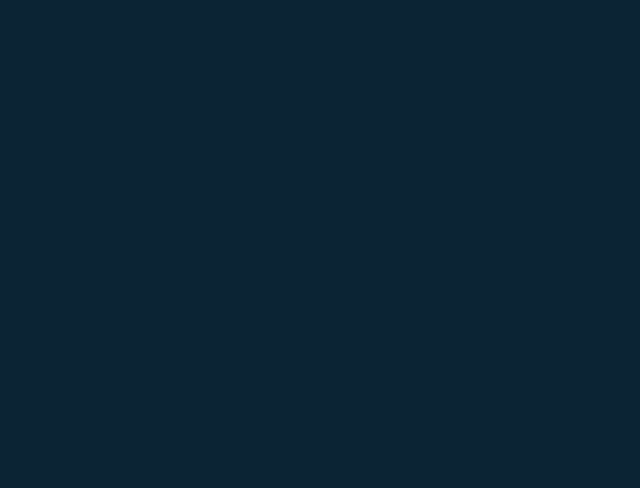
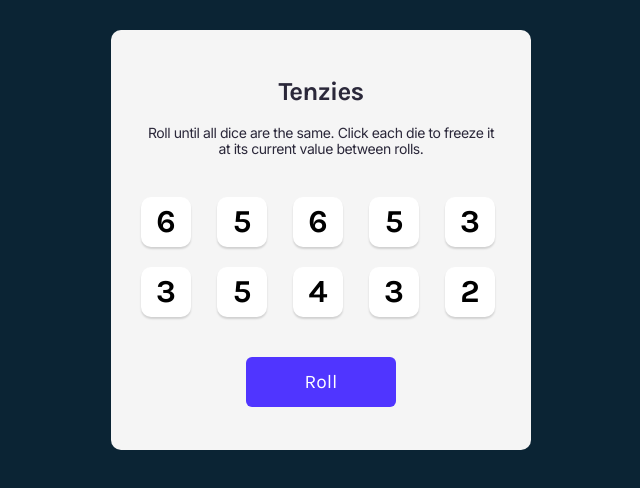
Before and after one commit to Liztowoju/tenzies, a React (Vite) app: page / in a window 1280 px wide. Shown: the top 488 px of the page, without its empty margins (319-959 px from the left). Built offline with nearby package versions, Linux system fonts and the light colour scheme.

Commit message:
project complete

```diff
--- a/package.json
+++ b/package.json
@@ -10,7 +10,9 @@
   },
   "dependencies": {
     "bootstrap": "^5.2.3",
+    "nanoid": "^4.0.0",
     "react": "^18.2.0",
+    "react-confetti": "^6.1.0",
     "react-dom": "^18.2.0"
   },
   "devDependencies": {
--- a/src/App.jsx
+++ b/src/App.jsx
@@ -1,11 +1,29 @@
 import React from 'react'
 import { useState } from 'react'
-import Header from './components/Header'
 import Die from './components/Die'
 import './App.css'
+import { nanoid } from 'nanoid'
+import Confetti from 'react-confetti'
+
+
 
 export default function App() {
   const [newDice, setNewDice] = React.useState(dice())
+  const [tenzies, setTenzies] = React.useState(false)
+
+  React.useEffect(function () {
+    const allHeld = newDice.every(function (die) {
+      return die.isHeld
+    })
+    const firstValue = newDice[0].value
+    const allSameValue = newDice.every(function (die) {
+      return (die.value === firstValue)
+    })
+    if (allHeld && allSameValue) {
+      setTenzies(true)
+      console.log('yipee')
+    }
+  }, [newDice])
 
 
   function dice() {
@@ -14,29 +32,61 @@ export default function App() {
       diceMarks.push(
         {
           value: Math.ceil(Math.random() * 6),
-          isHeld: false
+          isHeld: false,
+          id: nanoid()
         })
+    }
+
     return diceMarks
   }
+  function holdDice(id) {
+    setNewDice(function (oldDice) {
+      return oldDice.map(function (die) {
+        return die.id === id ?
+          { ...die, isHeld: !die.isHeld }
+          : die
+      });
 
+    })
+  }
 
   function rollDice() {
+    if (!tenzies){
+      setNewDice(function (oldDice) {
+        return oldDice.map(function (die) {
+          return die.isHeld === true ? die :
+            { ...die, id: nanoid(), value: Math.ceil(Math.random() * 6) }
+        })
+
+      })
+    } else{
+      setTenzies(false)
       setNewDice(dice())
+    }
+
   }
 
 
   return (
     <main className='gameboard'>
-        <Header />
+      {tenzies && <Confetti/>}
+      <h1 className="title">Tenzies</h1>
+      <p className="instructions">{ tenzies? 'Yippee! You won. Click on New Game to play again' :
+      'Roll until all dice are the same. Click each die to freeze it at its current value between rolls'}.</p>
        <div className='dice-container'>
-          {newDice.map(function (die)
-          {
-            return <Die value={die.value} />
+        {newDice.map(function (die) {
+          return <Die hold={function () { return holdDice(die.id) }}
+            isHeld={die.isHeld}
+            key={die.id}
+            value={die.value}
+          />
         })
         }
       </div>
 
-        <button onClick={rollDice} className='roll-button'>Roll</button>
+      <button onClick={rollDice} className='roll-button'>
+        {tenzies ? 'New Game' : 'Roll'}
+      </button>
 
     </main>
   )
@@ -44,4 +94,3 @@ export default function App() {
 
 
 }
-}
--- a/src/components/Die.jsx
+++ b/src/components/Die.jsx
@@ -1,9 +1,20 @@
 import React from "react";
 
 export default function Die(props) {
+    const styles = {
+        backgroundColor: props.isHeld ? '#59E391' : 'white'
+    }
+
     return (
-        <div className="die-look">
-            <h3 className="die-num">{props.value}</h3>
+        <div
+            className="die-look"
+            style={styles}
+            onClick={props.hold}
+        >
+            <h3
+                className="die-num" >
+                {props.value}
+            </h3>
         </div>
     )
 
--- a/src/components/Header.jsx
+++ /dev/null
@@ -1,11 +0,0 @@
-import React from "react";
-
-
-export default function Header (){
-    return(
-        <div className="header">
-            <h1>Tenzies</h1>
-            <h3>Roll until all dices are the same. Click each die to freeze it at its current value between rolls</h3>
-        </div>
-    )
-}
--- a/src/index.css
+++ b/src/index.css
@@ -30,9 +30,9 @@ h1 {
   color: #2B283A;
 }
 
-h3 {
+p {
   font-family: Inter;
-  font-size: 13px;
+  font-size: 14px;
   font-weight: 400;
   line-height: 16px;
   letter-spacing: -0.03em;
@@ -53,7 +53,6 @@ h3 {
   height: 50px;
   width: 50px;
   border-radius: 10px;
-  background: #FFFFFF;
   box-shadow: 0px 2px 2px rgba(0, 0, 0, 0.15);
   display: flex;
   align-items: center;
@@ -66,7 +65,8 @@ h3 {
 }
 
 .roll-button{
-width: 100px;height: 50px;
+width: 150px;
+height: 50px;
 margin: 20px auto;
 background: #5035FF;
 border-radius: 6px;
```
Also changed, not shown: 1 other file (tests, documents, lock files or other folders). Lines whose indentation alone changed are shown as unchanged.
